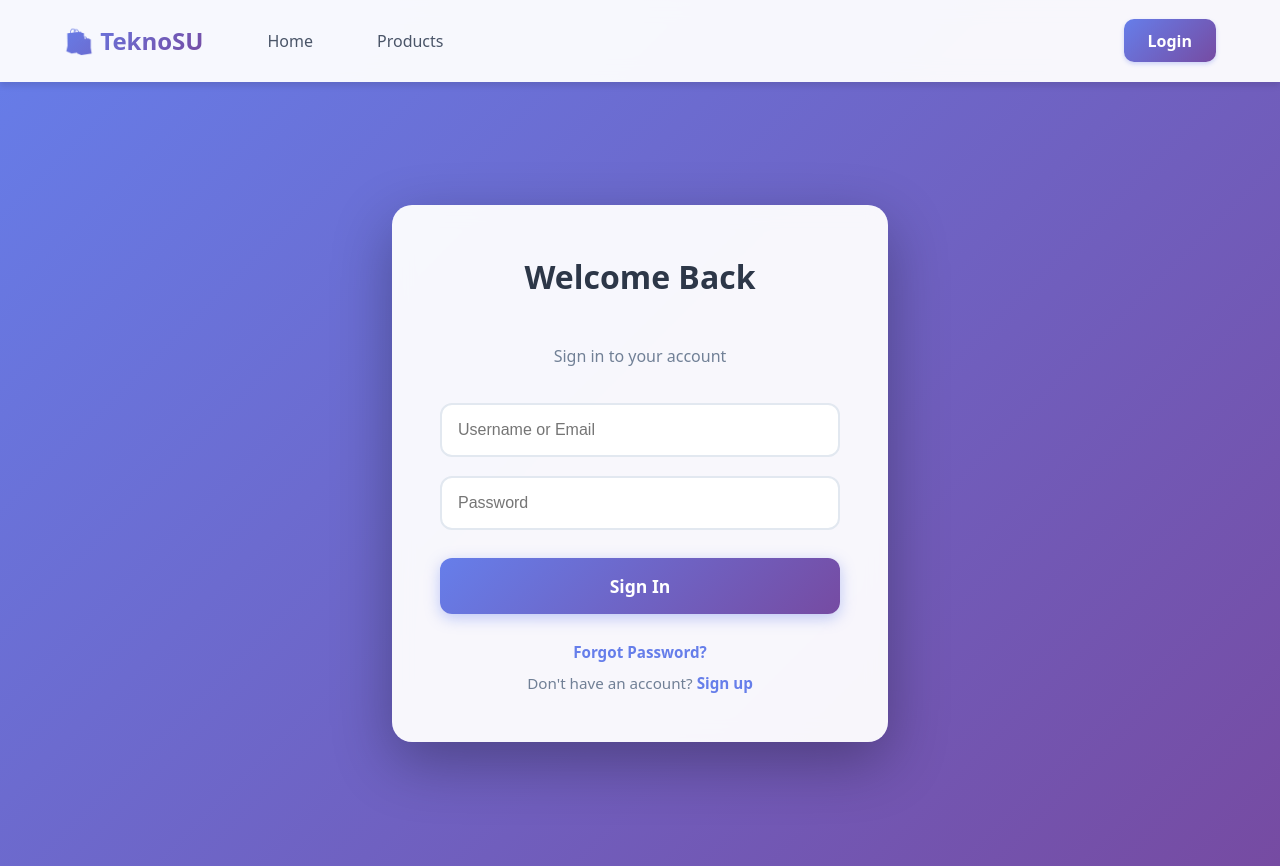
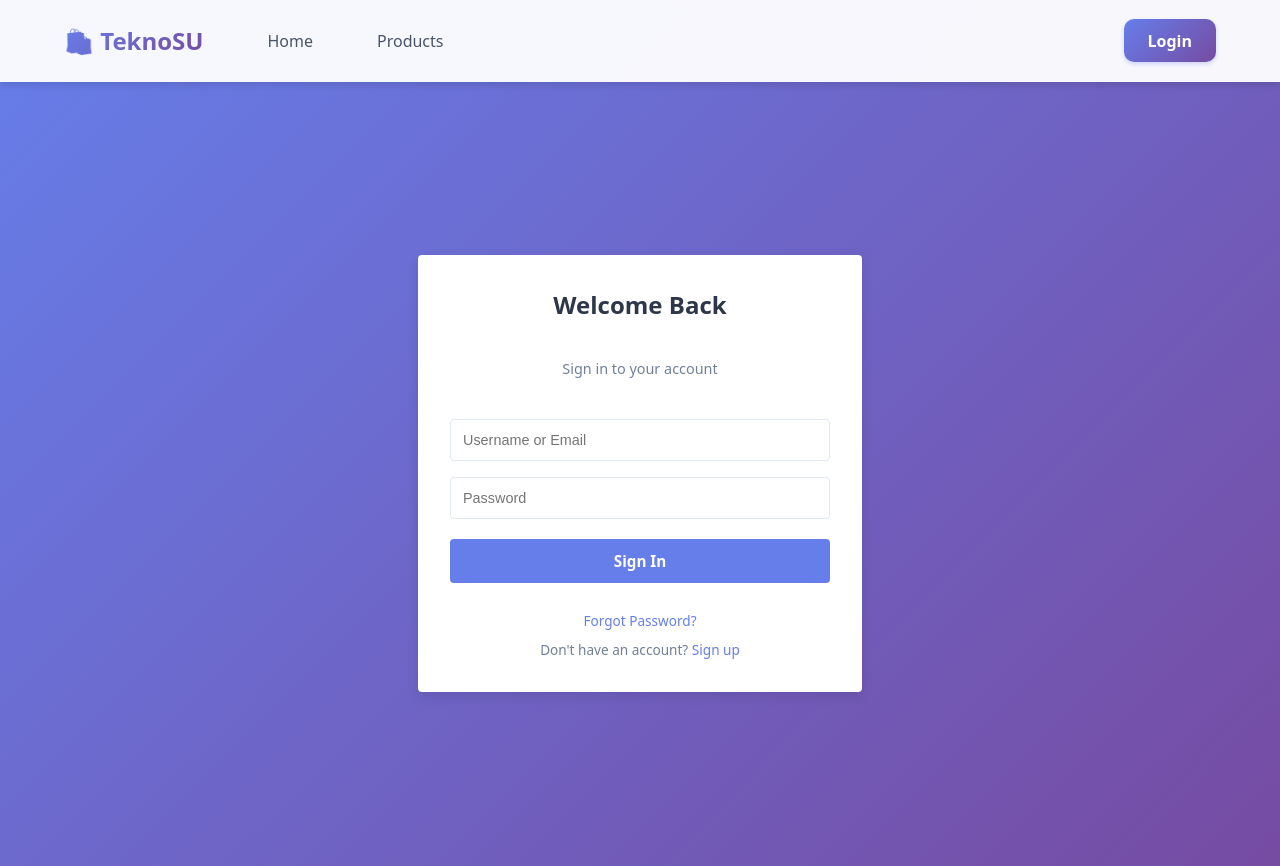
Before and after one commit to kadir-zabun/Store_team12, a React app in the folder frontend/: page /login in a window 1280 px wide. Built offline with nearby package versions, Linux system fonts and the light colour scheme; the HTML template or start-up script is replaced by a standard one.

Commit message:
updated login page design

```diff
--- a/frontend/src/pages/Login.jsx
+++ b/frontend/src/pages/Login.jsx
@@ -417,29 +417,29 @@ export default function LoginPage() {
                 style={{
                     display: "flex",
                     flexDirection: "column",
-                        gap: "1.2rem",
-                        background: "rgba(255, 255, 255, 0.95)",
-                        backdropFilter: "blur(10px)",
-                        padding: "3rem",
-                        borderRadius: "20px",
-                        boxShadow: "0 20px 60px rgba(0, 0, 0, 0.3)",
-                        minWidth: "400px",
-                        maxWidth: "450px",
+                        gap: "1rem",
+                        background: "#fff",
+                        padding: "2rem",
+                        borderRadius: "4px",
+                        boxShadow: "0 4px 12px rgba(0, 0, 0, 0.1)",
+                        minWidth: "320px",
+                        maxWidth: "380px",
+                        width: "100%",
                 }}
             >
                 <h2
                     style={{
                         textAlign: "center",
                             color: "#2d3748",
-                            fontSize: "2rem",
-                            fontWeight: 700,
+                            fontSize: "1.5rem",
+                            fontWeight: 600,
                         margin: 0,
-                            marginBottom: "0.5rem",
+                            marginBottom: "0.25rem",
                     }}
                 >
                         Welcome Back
                 </h2>
-                    <p style={{ textAlign: "center", color: "#718096", marginBottom: "1rem" }}>
+                    <p style={{ textAlign: "center", color: "#718096", fontSize: "0.9rem", marginBottom: "1.5rem" }}>
                         Sign in to your account
                     </p>
 
@@ -449,17 +449,17 @@ export default function LoginPage() {
                     value={usernameOrEmail}
                     onChange={(e) => setUsernameOrEmail(e.target.value)}
                     style={{
-                            padding: "1rem",
-                            fontSize: "1rem",
-                            borderRadius: "12px",
-                            border: "2px solid #e2e8f0",
+                            padding: "0.75rem",
+                            fontSize: "0.9rem",
+                            borderRadius: "4px",
+                            border: "1px solid #e2e8f0",
                             background: "#fff",
                             color: "#2d3748",
                             transition: "all 0.2s",
                         }}
                         onFocus={(e) => {
                             e.currentTarget.style.borderColor = "#667eea";
-                            e.currentTarget.style.boxShadow = "0 0 0 3px rgba(102, 126, 234, 0.1)";
+                            e.currentTarget.style.boxShadow = "0 0 0 2px rgba(102, 126, 234, 0.1)";
                         }}
                         onBlur={(e) => {
                             e.currentTarget.style.borderColor = "#e2e8f0";
@@ -473,17 +473,17 @@ export default function LoginPage() {
                     value={password}
                     onChange={(e) => setPassword(e.target.value)}
                     style={{
-                            padding: "1rem",
-                            fontSize: "1rem",
-                            borderRadius: "12px",
-                            border: "2px solid #e2e8f0",
+                            padding: "0.75rem",
+                            fontSize: "0.9rem",
+                            borderRadius: "4px",
+                            border: "1px solid #e2e8f0",
                             background: "#fff",
                             color: "#2d3748",
                             transition: "all 0.2s",
                         }}
                         onFocus={(e) => {
                             e.currentTarget.style.borderColor = "#667eea";
-                            e.currentTarget.style.boxShadow = "0 0 0 3px rgba(102, 126, 234, 0.1)";
+                            e.currentTarget.style.boxShadow = "0 0 0 2px rgba(102, 126, 234, 0.1)";
                         }}
                         onBlur={(e) => {
                             e.currentTarget.style.borderColor = "#e2e8f0";
@@ -494,11 +494,11 @@ export default function LoginPage() {
                 {error && (
                         <div
                             style={{
-                                padding: "0.75rem 1rem",
+                                padding: "0.6rem 0.75rem",
                                 background: "#fed7d7",
                                 color: "#c53030",
-                                borderRadius: "8px",
-                                fontSize: "0.9rem",
+                                borderRadius: "4px",
+                                fontSize: "0.85rem",
                             }}
                         >
                             {error}
@@ -508,25 +508,22 @@ export default function LoginPage() {
                     <button
                         type="submit"
                         style={{
-                            padding: "1rem",
-                            fontSize: "1.1rem",
+                            padding: "0.75rem",
+                            fontSize: "0.95rem",
                             fontWeight: 600,
-                            background: "linear-gradient(135deg, #667eea 0%, #764ba2 100%)",
+                            background: "#667eea",
                             color: "#fff",
                             border: "none",
-                            borderRadius: "12px",
+                            borderRadius: "4px",
                             cursor: "pointer",
-                            transition: "all 0.3s",
-                            boxShadow: "0 4px 15px rgba(102, 126, 234, 0.4)",
-                            marginTop: "0.5rem",
+                            transition: "all 0.2s",
+                            marginTop: "0.25rem",
                         }}
                         onMouseEnter={(e) => {
-                            e.currentTarget.style.transform = "translateY(-2px)";
-                            e.currentTarget.style.boxShadow = "0 6px 20px rgba(102, 126, 234, 0.5)";
+                            e.currentTarget.style.background = "#5568d3";
                         }}
                         onMouseLeave={(e) => {
-                            e.currentTarget.style.transform = "translateY(0)";
-                            e.currentTarget.style.boxShadow = "0 4px 15px rgba(102, 126, 234, 0.4)";
+                            e.currentTarget.style.background = "#667eea";
                         }}
                     >
                         Sign In
@@ -535,8 +532,8 @@ export default function LoginPage() {
                 <div
                     style={{
                             textAlign: "center",
-                            marginTop: "0.5rem",
-                            fontSize: "0.95rem",
+                            marginTop: "0.75rem",
+                            fontSize: "0.85rem",
                             color: "#718096",
                         }}
                     >
@@ -545,10 +542,17 @@ export default function LoginPage() {
                             style={{
                                 color: "#667eea",
                                 textDecoration: "none",
-                                fontWeight: 600,
+                                fontWeight: 500,
                                 display: "block",
                                 marginBottom: "0.5rem",
+                                transition: "color 0.2s",
                     }}
+                            onMouseEnter={(e) => {
+                                e.currentTarget.style.color = "#5568d3";
+                            }}
+                            onMouseLeave={(e) => {
+                                e.currentTarget.style.color = "#667eea";
+                            }}
                 >
                             Forgot Password?
                         </Link>
@@ -558,7 +562,14 @@ export default function LoginPage() {
                         style={{
                                 color: "#667eea",
                             textDecoration: "none",
-                                fontWeight: 600,
+                                fontWeight: 500,
+                                transition: "color 0.2s",
+                        }}
+                        onMouseEnter={(e) => {
+                            e.currentTarget.style.color = "#5568d3";
+                        }}
+                        onMouseLeave={(e) => {
+                            e.currentTarget.style.color = "#667eea";
                         }}
                     >
                         Sign up
```
